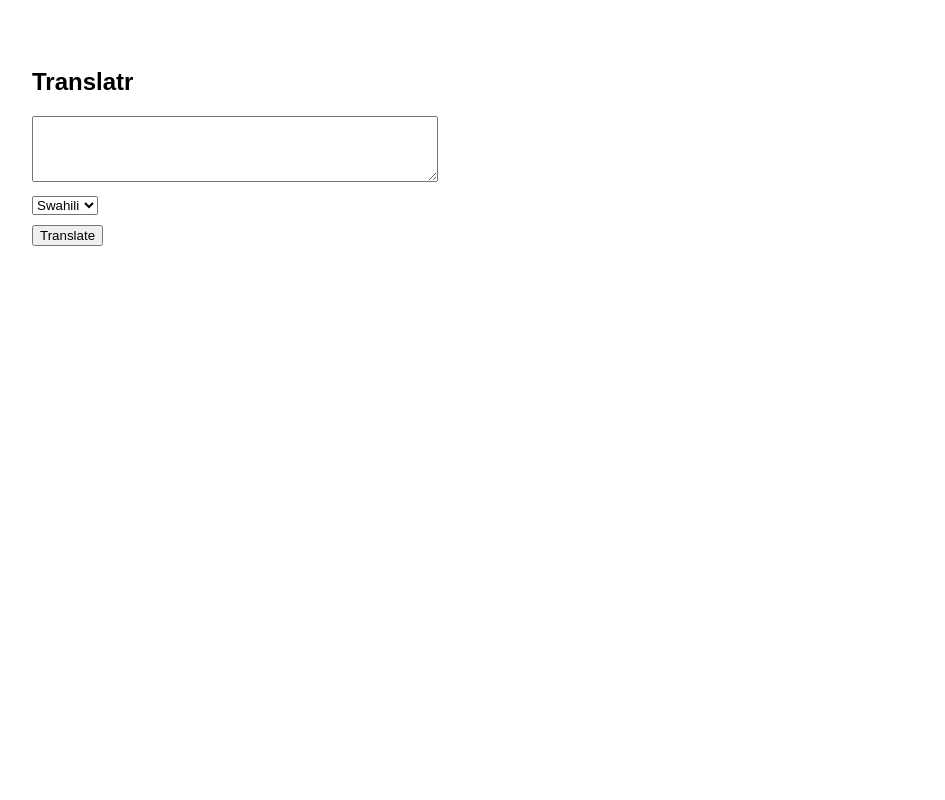
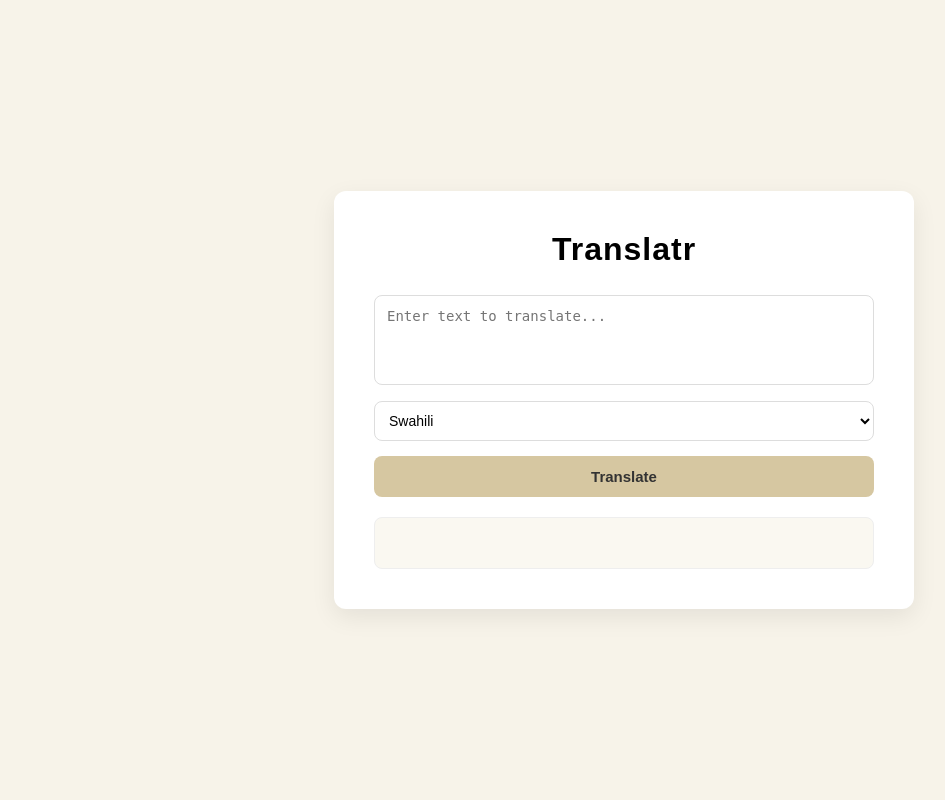
Before and after one commit to kc-clintone/translator, a Django app: page / in a window 1280 px wide. Shown: the whole page, without its empty margins (16-961 px from the left). Run offline with Django 5.2, Linux system fonts and the light colour scheme.

Commit message:
mod: add styles to template

```diff
--- a/chichwa/translator/templates/index.html
+++ b/chichwa/translator/templates/index.html
@@ -4,30 +4,98 @@
     <title>Translatr</title>
     <style>
         body {
-            font-family: Arial;
+            font-family: Arial, Helvetica, sans-serif;
+            background-color: #f7f3e9; /* soft cream */
+            margin: 0;
+            height: 100vh;
+            display: flex;
+            justify-content: center;
+            align-items: center;
+        }
+
+        .container {
+            background: white;
             padding: 40px;
+            border-radius: 12px;
+            box-shadow: 0 8px 25px rgba(0,0,0,0.08);
+            width: 500px;
+            text-align: center;
+        }
+
+        h2 {
+            margin-top: 0;
+            font-size: 32px;
+            letter-spacing: 1px;
         }
 
         textarea {
-            width: 400px;
+            width: 100%;
+            padding: 12px;
+            border-radius: 8px;
+            border: 1px solid #ddd;
+            resize: none;
+            font-size: 14px;
+            box-sizing: border-box;
+            transition: 0.2s ease;
         }
 
-        select, button {
-            margin-top: 10px;
+        textarea:focus {
+            outline: none;
+            border-color: #c7bfa6;
+            box-shadow: 0 0 0 3px rgba(199,191,166,0.2);
+        }
+
+        select {
+            width: 100%;
+            padding: 10px;
+            margin-top: 12px;
+            border-radius: 8px;
+            border: 1px solid #ddd;
+            background: white;
+            font-size: 14px;
+        }
+
+        button {
+            width: 100%;
+            padding: 12px;
+            margin-top: 15px;
+            border: none;
+            border-radius: 8px;
+            background-color: #d6c7a1;
+            color: #333;
+            font-size: 15px;
+            font-weight: bold;
+            cursor: pointer;
+            transition: 0.2s ease;
+        }
+
+        button:hover {
+            background-color: #cbb98c;
         }
 
         #result {
             margin-top: 20px;
-            font-size: 18px;
-            font-weight: bold;
+            padding: 15px;
+            border-radius: 8px;
+            background: #faf8f1;
+            border: 1px solid #eee;
+            font-size: 16px;
+            min-height: 20px;
+        }
+
+        .subtitle {
+            font-size: 13px;
+            color: #777;
+            margin-bottom: 20px;
         }
     </style>
 </head>
 <body>
 
+<div class="container">
 <h2>Translatr</h2>
 
-<textarea id="text" rows="4"></textarea>
+<textarea id="text" rows="4" placeholder="Enter text to translate..."></textarea>
 
 <br>
 
@@ -42,7 +110,7 @@
 <button onclick="translateText()">Translate</button>
 
 <div id="result"></div>
-
+</div>
 {% comment %} Logic to fetch API {% endcomment %}
 <script>
 async function translateText() {
```
